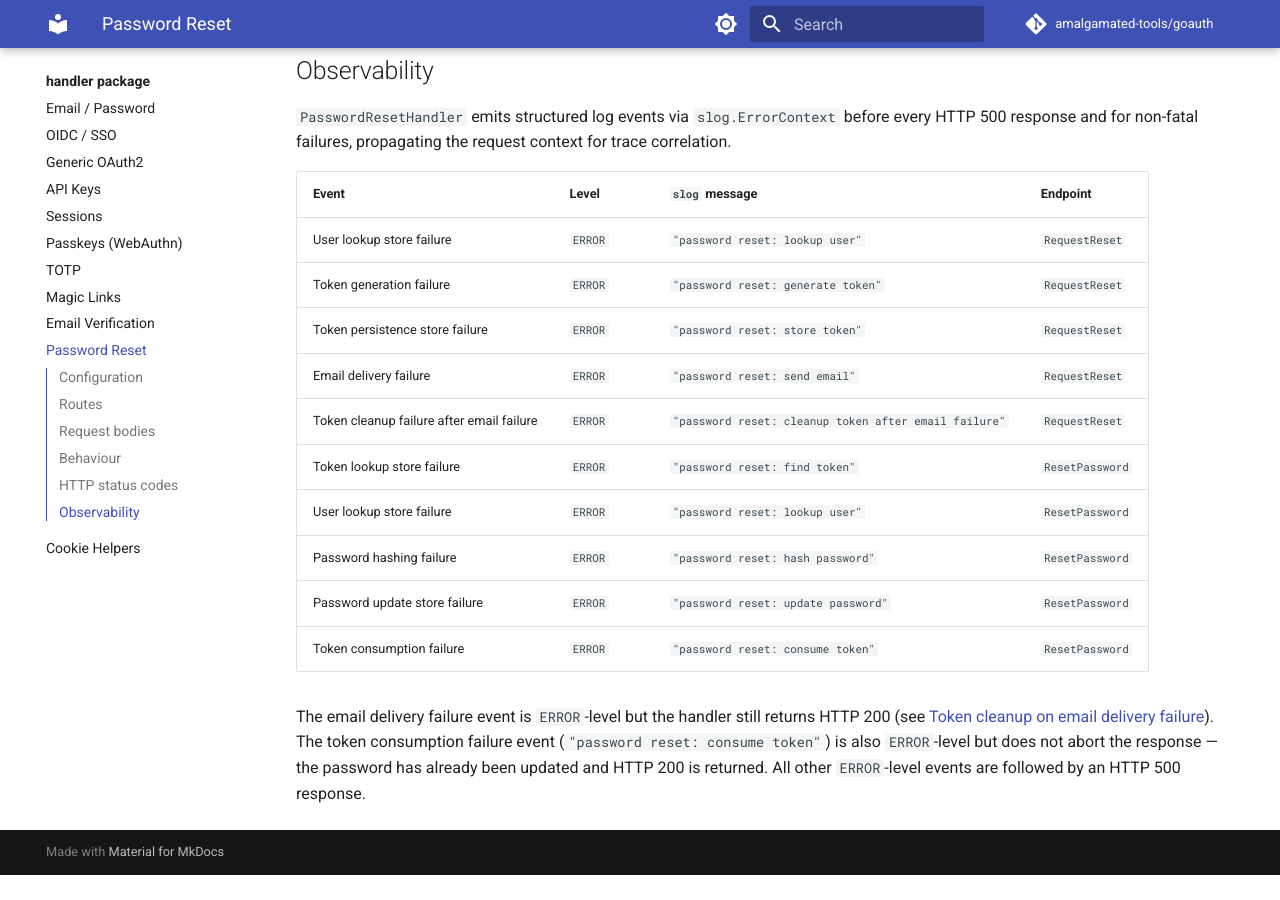
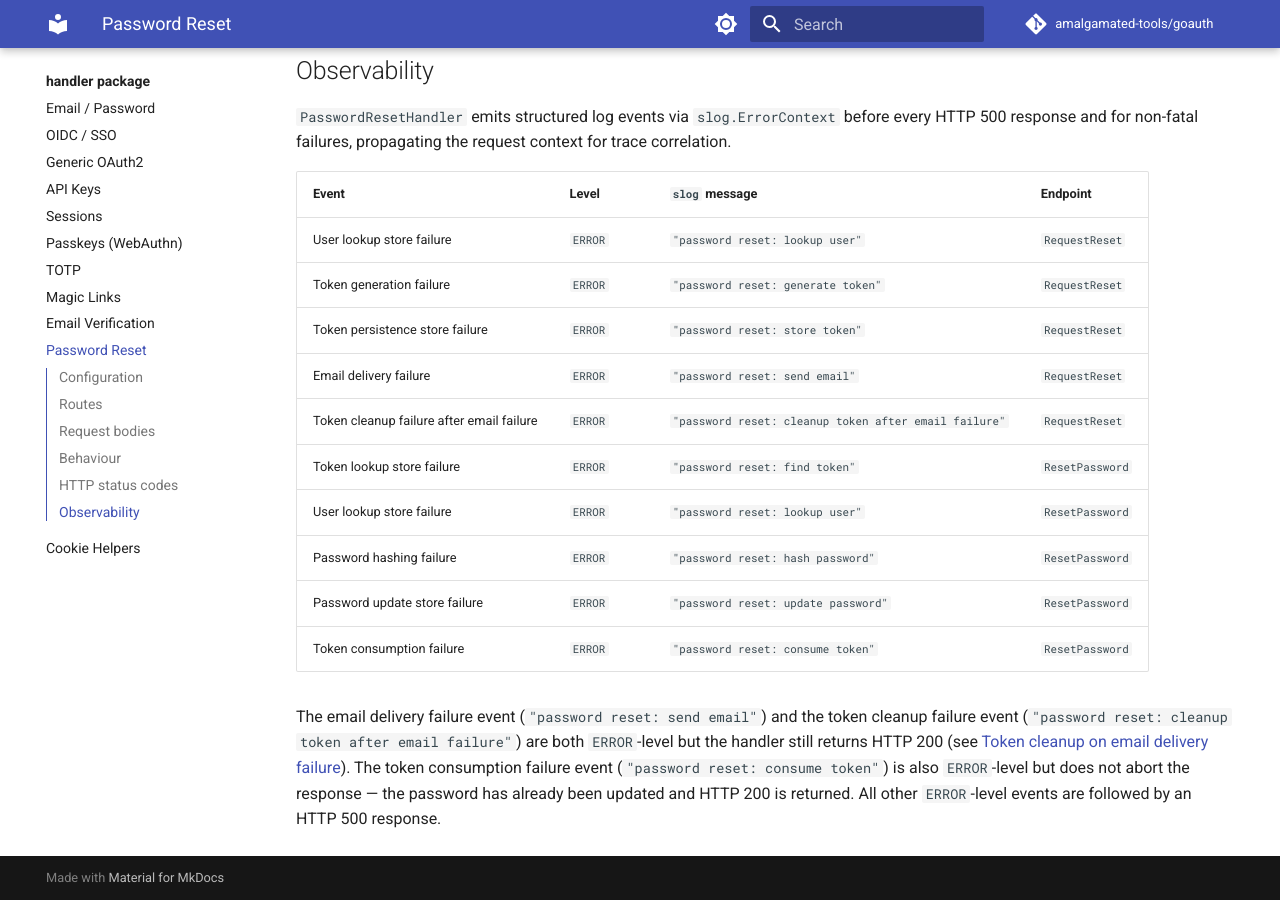
Before and after one commit to amalgamated-tools/goauth, an MkDocs documentation site: the page built from docs/handler/password-reset.md, in a window 1280 px wide and 900 px high, scrolled down 2401 px. Built offline with MkDocs 1.6.1 and Material for MkDocs 9.7.7, drawn with Linux system fonts in a browser that asks for light colours; comment, search, counter and statistics services are not loaded; before the commit the page ends 3276 px from its top, so only the background shows below that.

Commit message:
docs(password-reset): clarify cleanup-failure event also returns HTTP 200
"password reset: cleanup token after email failure" falls through to the
same HTTP 200 path as the email-delivery failure — it is not followed by
an HTTP 500 response.

```diff
--- a/docs/handler/password-reset.md
+++ b/docs/handler/password-reset.md
@@ -88,4 +88,4 @@ Reset tokens are consumed (deleted) after successful use.
 | Password update store failure | `ERROR` | `"password reset: update password"` | `ResetPassword` |
 | Token consumption failure | `ERROR` | `"password reset: consume token"` | `ResetPassword` |
 
-The email delivery failure event is `ERROR`-level but the handler still returns HTTP 200 (see [Token cleanup on email delivery failure](#token-cleanup-on-email-delivery-failure)). The token consumption failure event (`"password reset: consume token"`) is also `ERROR`-level but does not abort the response — the password has already been updated and HTTP 200 is returned. All other `ERROR`-level events are followed by an HTTP 500 response.
+The email delivery failure event (`"password reset: send email"`) and the token cleanup failure event (`"password reset: cleanup token after email failure"`) are both `ERROR`-level but the handler still returns HTTP 200 (see [Token cleanup on email delivery failure](#token-cleanup-on-email-delivery-failure)). The token consumption failure event (`"password reset: consume token"`) is also `ERROR`-level but does not abort the response — the password has already been updated and HTTP 200 is returned. All other `ERROR`-level events are followed by an HTTP 500 response.
```
